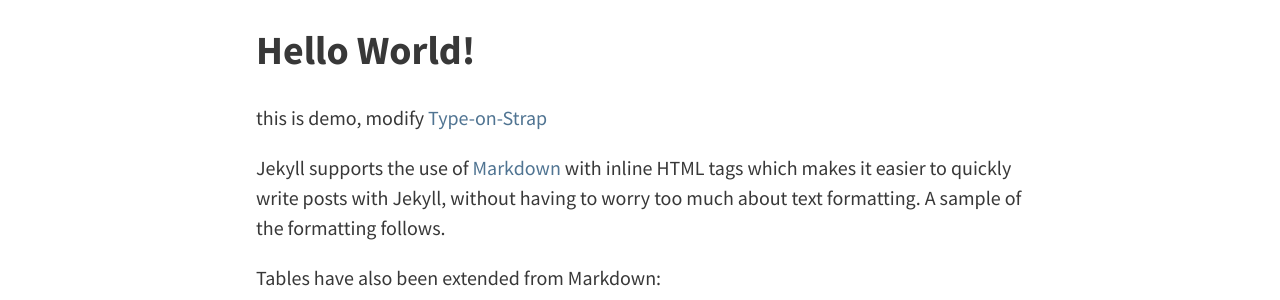
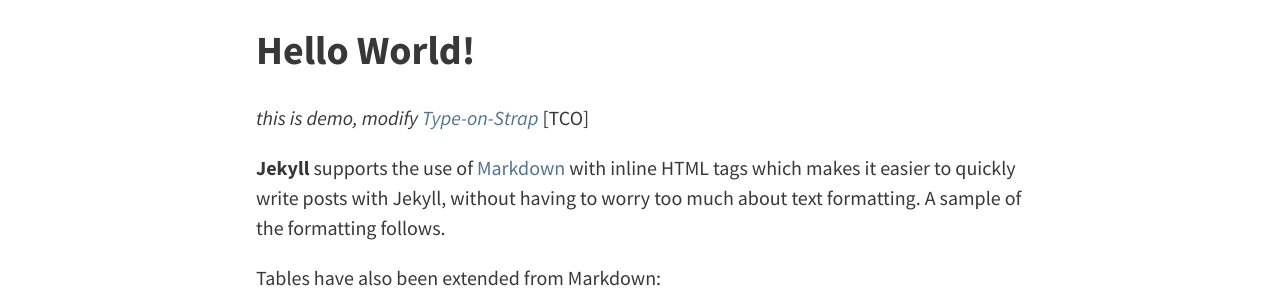
Before and after one commit to Gforcex/GforceX.github.io, a Jekyll site: the page built from _posts/2018-1-27-markdown-and-html.md, in a window 1280 px wide and 900 px high, scrolled down 332 px. Shown: the part 155-455 px from the top of the window. Built offline with Jekyll 4.4.1, drawn with Linux system fonts in a browser that asks for light colours; some of the changed text lies outside the part shown.

Commit message:
Update 2018-1-27-markdown-and-html.md

```diff
--- a/_posts/2018-1-27-markdown-and-html.md
+++ b/_posts/2018-1-27-markdown-and-html.md
@@ -8,9 +8,10 @@ tags: [Test, Markdown]
 
 ## Hello World!
 
-this is demo, modify [Type-on-Strap](https://github.com/Sylhare/Type-on-Strap)
+*this is demo, modify [Type-on-Strap](https://github.com/Sylhare/Type-on-Strap)*
+[TCO]
 
-Jekyll supports the use of [Markdown](http://daringfireball.net/projects/markdown/syntax) with inline HTML tags which makes it easier to quickly write posts with Jekyll, without having to worry too much about text formatting. A sample of the formatting follows.
+**Jekyll** supports the use of [Markdown](http://daringfireball.net/projects/markdown/syntax) with inline HTML tags which makes it easier to quickly write posts with Jekyll, without having to worry too much about text formatting. A sample of the formatting follows.
 
 Tables have also been extended from Markdown:
 
```
Also changed, not shown: other parts of _posts/2018-1-27-markdown-and-html.md (+6 -2 lines).
